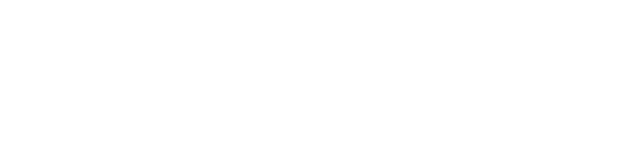
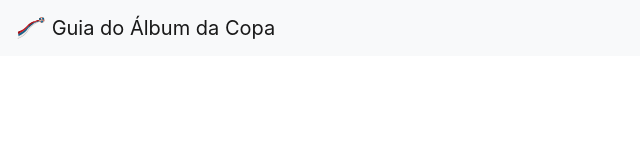
Before and after one commit to guieiras/2018-album-guide, a plain HTML site: page frontend/index.html in a window 1280 px wide. Shown: the whole page, without its empty margins (0-640 px from the left). Drawn offline with nearby package versions, Linux system fonts and the light colour scheme.

Commit message:
Added Navbar

```diff
--- a/frontend/index.html
+++ b/frontend/index.html
@@ -13,6 +13,12 @@
 </head>
 
 <body>
+  <nav class="navbar navbar-light bg-light sticky-top">
+    <a class="navbar-brand" href="#">
+      <img src="russia-2018.svg" width="30" height="30" class="d-inline-block align-top" alt=""> Guia do Álbum da Copa
+    </a>
+  </nav>
+  <div class="container"></div>
 </body>
 
 </html>
```
Also changed, not shown: frontend/russia-2018.svg (added).
